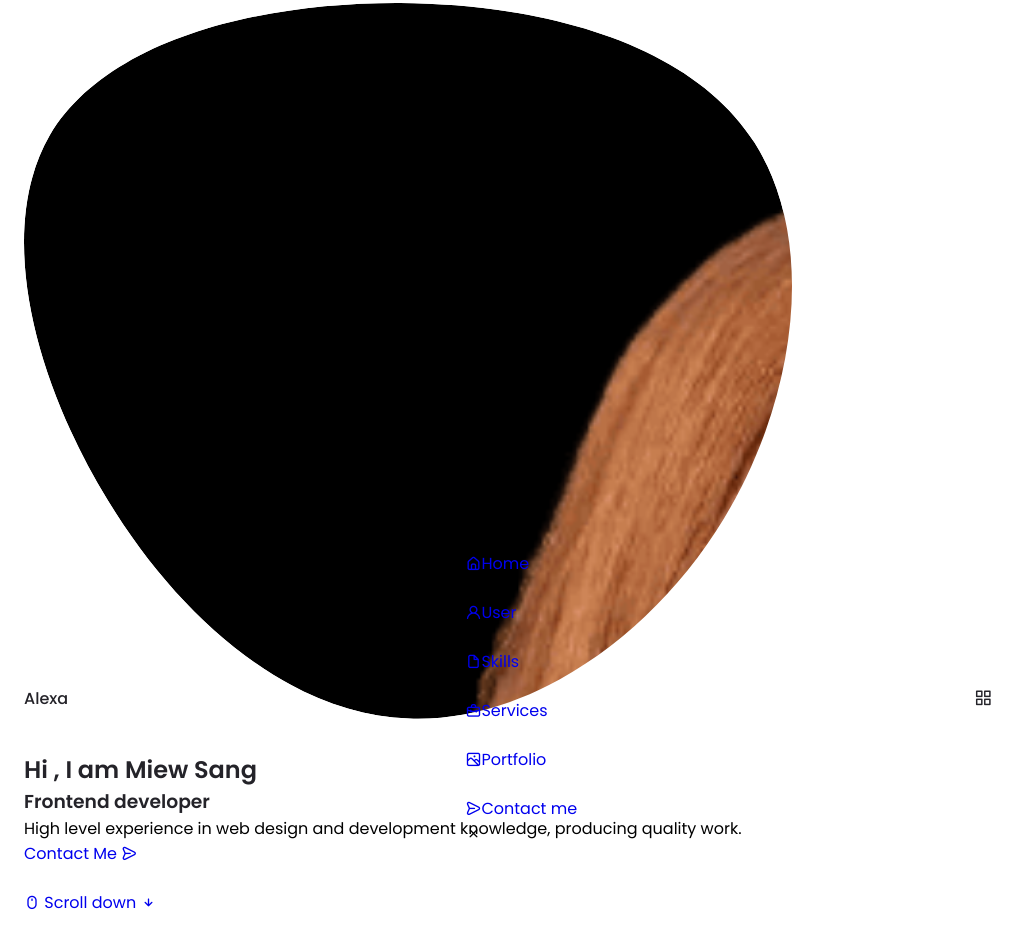
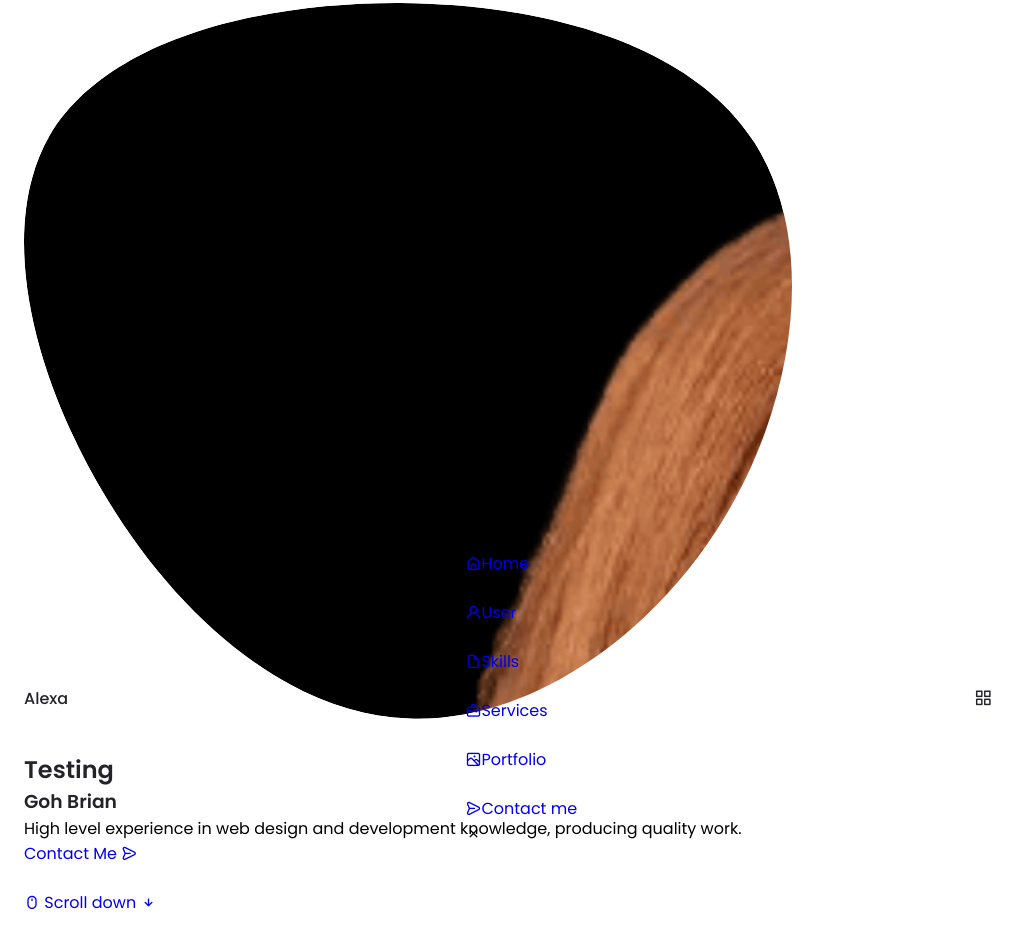
Before and after one commit to kjctphr/website__tutorial-1, a plain HTML site: page index.html in a window 1280 px wide. Shown: the part 78-1026 px from the top of the page, without its empty margins (0-1030 px from the left). Drawn offline with nearby package versions, Linux system fonts and the light colour scheme.

Commit message:
Update index.html

```diff
--- a/index.html
+++ b/index.html
@@ -97,8 +97,8 @@
                         </div>
 
                         <div class="home__data">
-                            <h1 class="home__title">Hi , I am Miew Sang</h1>
-                            <h3 class="home__subtitle">Frontend developer</h3>
+                            <h1 class="home__title">Testing</h1>
+                            <h3 class="home__subtitle">Goh Brian</h3>
                             <p class="home__description">High level experience in web design and development knowledge, producing quality work.
                             </p>
                             <a href="#contact" class="button button--flex">
```
